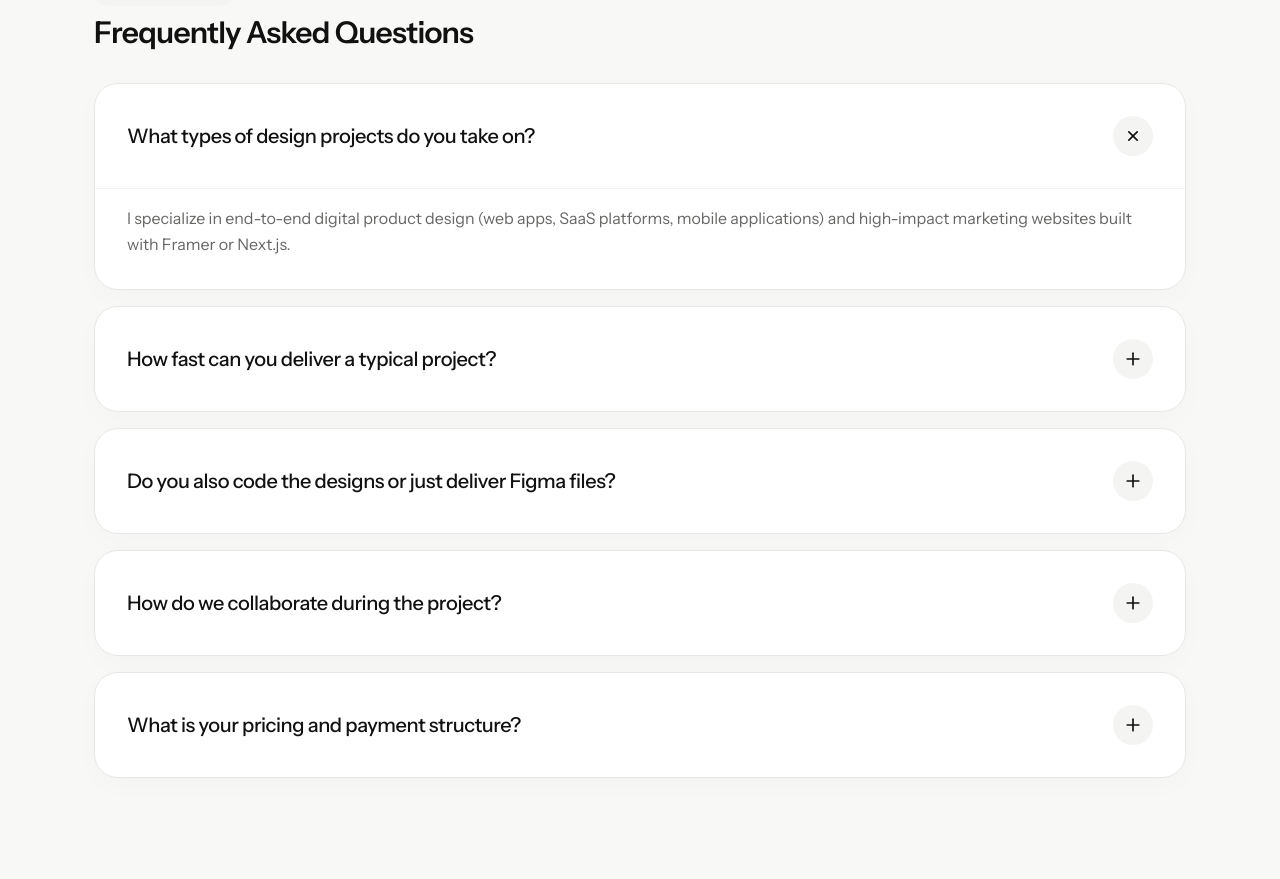
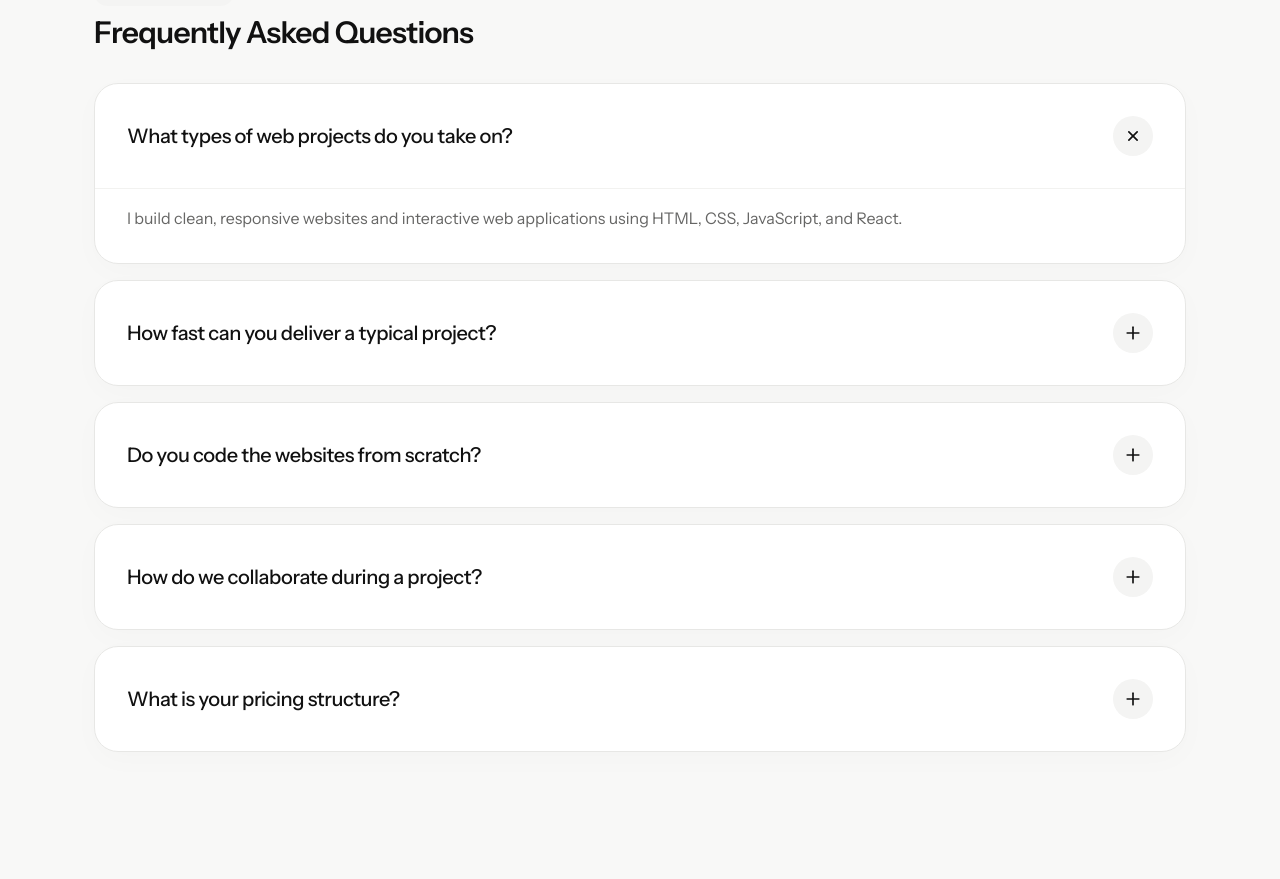
Before and after one commit to TeeJay980/portfolio, a Next.js app: page / in a window 1280 px wide. Shown: the part 4186-5065 px from the top of the page. Built offline with nearby package versions, Linux system fonts and the light colour scheme.

Commit message:
feat: update FAQ to highlight React and simplify answers

```diff
--- a/src/components/sections/ProcessAndFaq.tsx
+++ b/src/components/sections/ProcessAndFaq.tsx
@@ -40,29 +40,29 @@ interface FAQItem {
 
 const faqs: FAQItem[] = [
   {
-    question: "What types of design projects do you take on?",
+    question: "What types of web projects do you take on?",
     answer:
-      "I specialize in end-to-end digital product design (web apps, SaaS platforms, mobile applications) and high-impact marketing websites built with Framer or Next.js.",
+      "I build clean, responsive websites and interactive web applications using HTML, CSS, JavaScript, and React.",
   },
   {
     question: "How fast can you deliver a typical project?",
     answer:
-      "A complete landing page or brand website typically takes 2 to 3 weeks from brief to live launch. Full SaaS product design sprints generally take 4 to 6 weeks depending on scope.",
+      "A standard website typically takes 1 to 2 weeks from project brief to live deployment.",
   },
   {
-    question: "Do you also code the designs or just deliver Figma files?",
+    question: "Do you code the websites from scratch?",
     answer:
-      "Both! I provide production-ready Figma design systems as well as fully functional, interactive Framer or Next.js + Tailwind CSS codebases ready for immediate deployment.",
+      "Yes! I write clean, structured code using HTML5, modern CSS3, JavaScript, and React components.",
   },
   {
-    question: "How do we collaborate during the project?",
+    question: "How do we collaborate during a project?",
     answer:
-      "We communicate via dedicated Slack or Discord channels, with async Loom video walkthroughs and weekly scheduled Zoom check-ins to review progress and gather feedback.",
+      "We collaborate via WhatsApp, email, Slack, or Discord with frequent progress updates and live preview links.",
   },
   {
-    question: "What is your pricing and payment structure?",
+    question: "What is your pricing structure?",
     answer:
-      "Projects are either scoped at a fixed milestone-based rate (50% upfront, 50% upon final sign-off) or via a monthly dedicated design & development retainer.",
+      "Projects are scoped simply with transparent milestones based on the size and requirements of your website.",
   },
 ];
 
```
